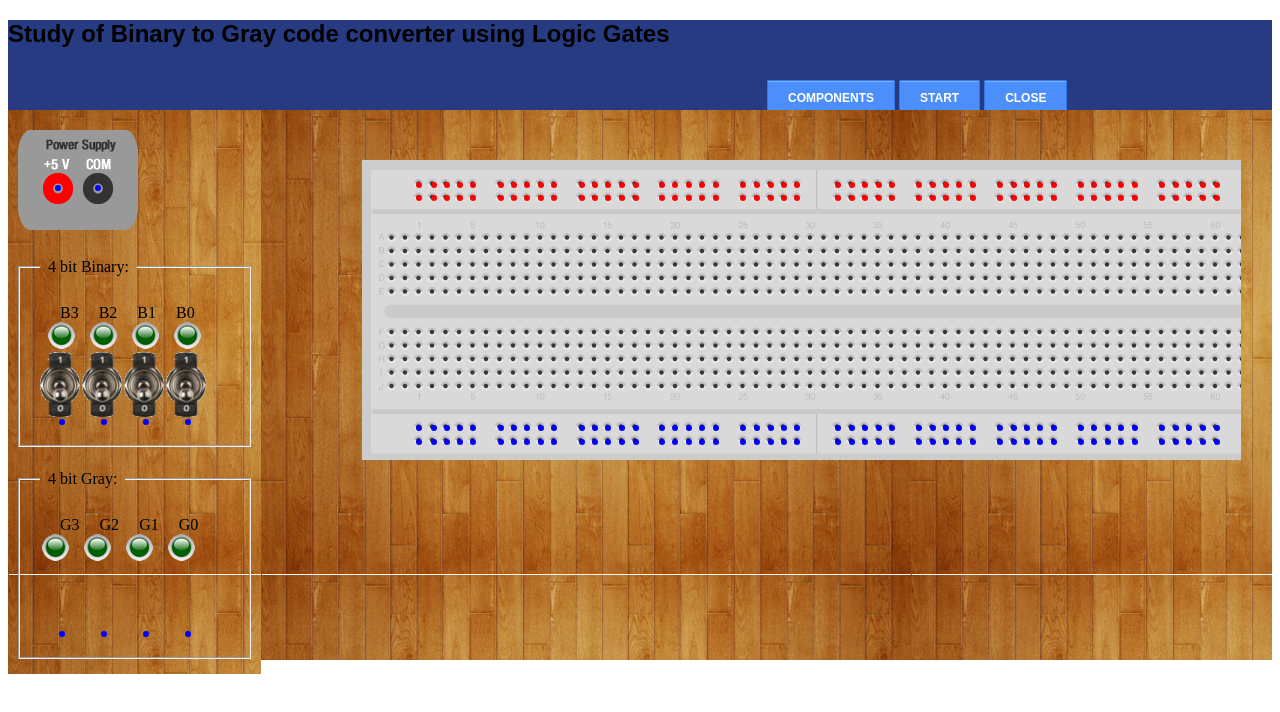
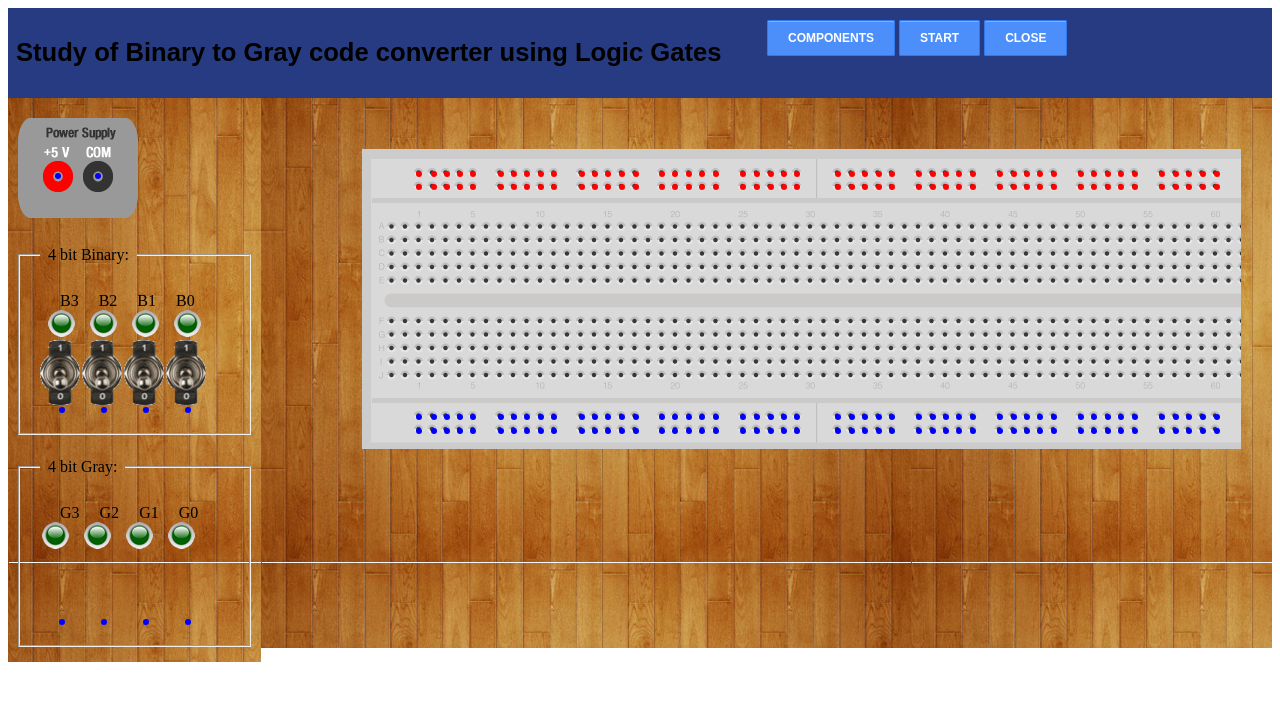
Before and after one commit to virtual-labs/exp-binary-to-grey-code-iitg, a plain HTML site: page experiment/simulation/index.html in a window 1280 px wide. Drawn offline with nearby package versions, Linux system fonts and the light colour scheme.

Commit message:
Update ckt_gui_styles.css

```diff
--- a/experiment/simulation/css/ckt_gui_styles.css
+++ b/experiment/simulation/css/ckt_gui_styles.css
@@ -4,7 +4,7 @@
     background: #273B82;
 }
 
-#topHeader h1{
+#topHead{
     float:left;
     font-family: Verdana, Geneva, sans-serif;
     font-size: 16px;
```
